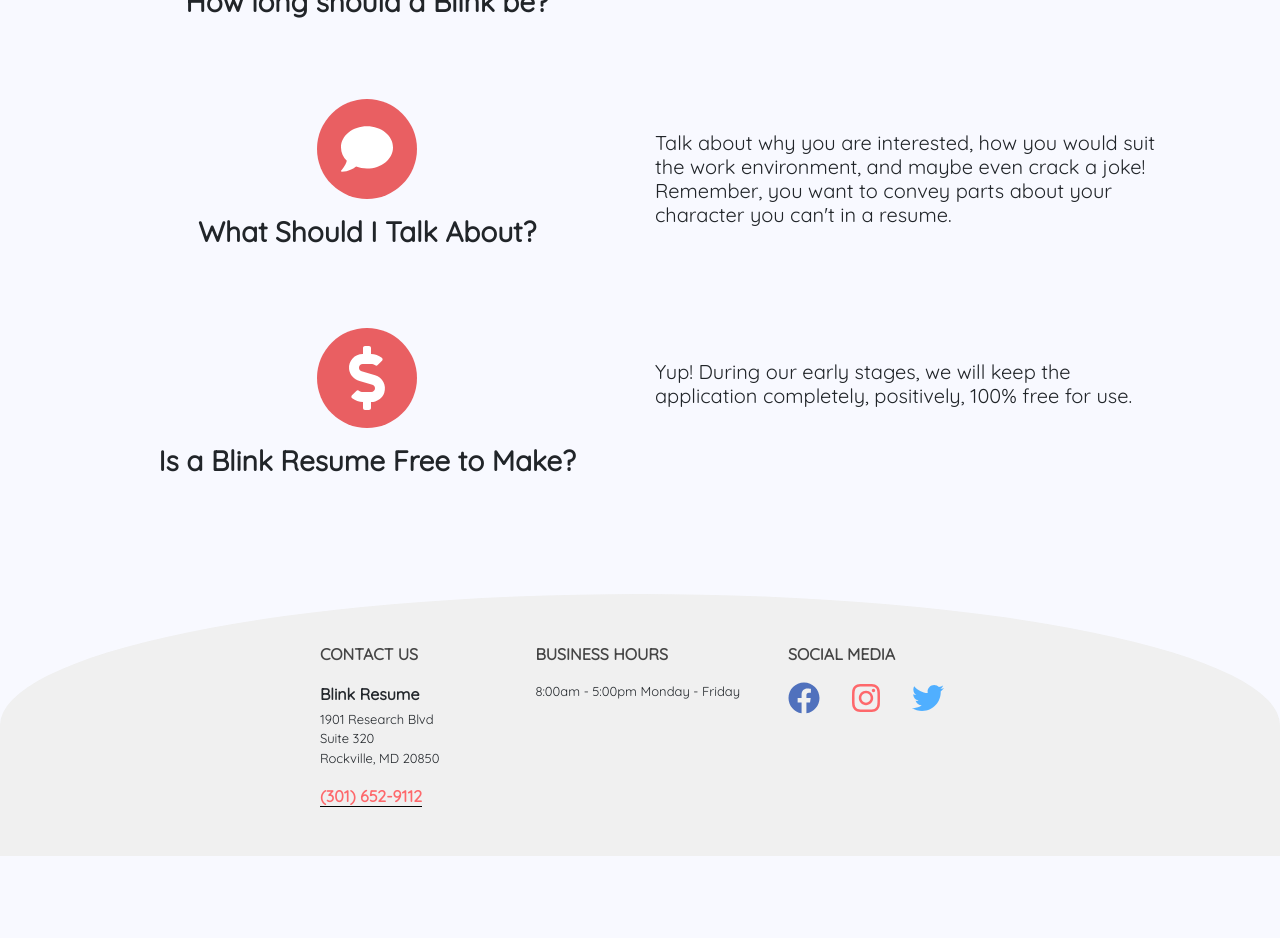
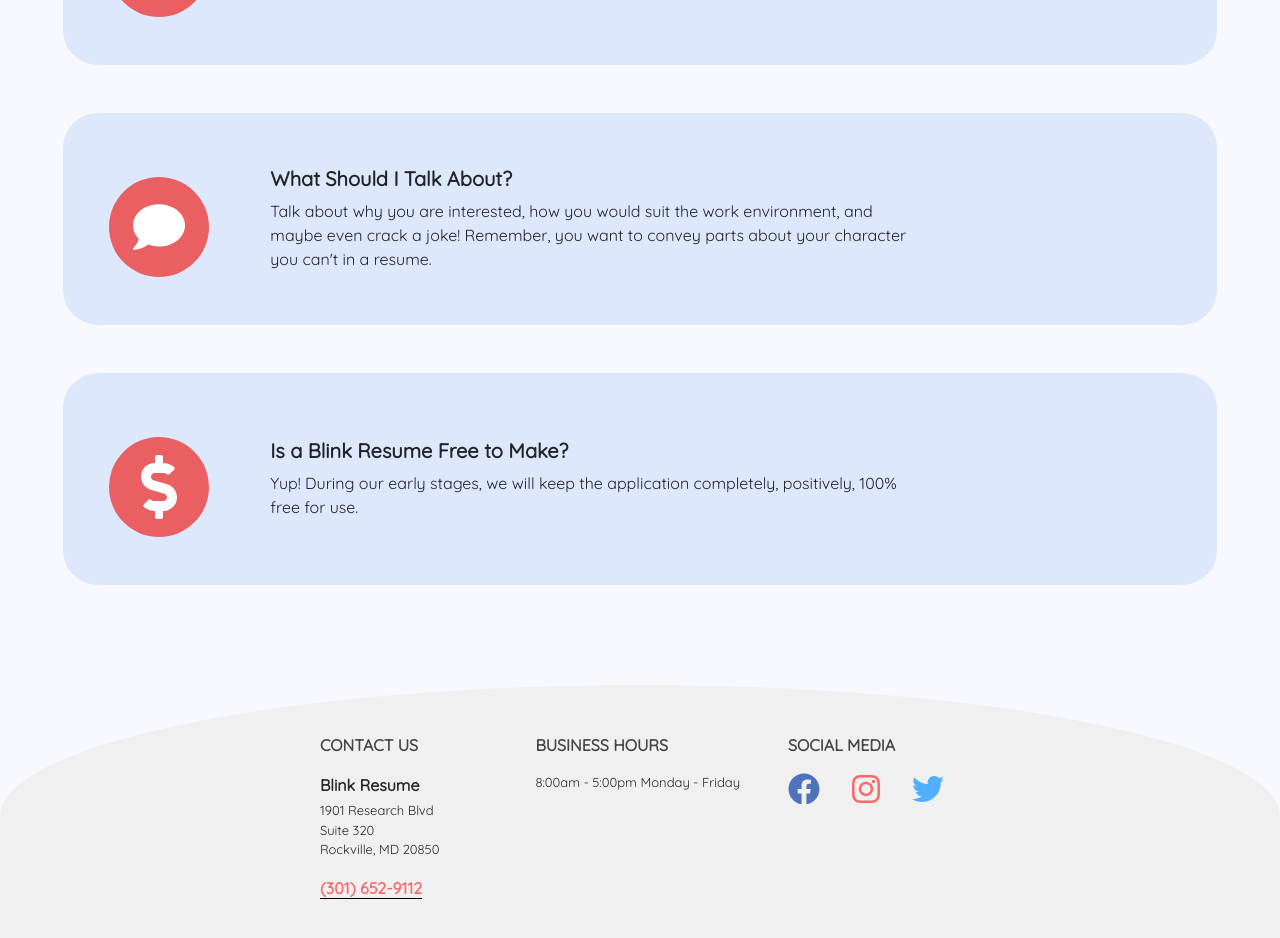
Before and after one commit to mgfalzon/blink, a React (Create React App) app: page /faq in a window 1280 px wide. Shown: the part 800-1738 px from the top of the page. Before the commit the page ends 1656 px from the top, so only its background shows below. Built offline with nearby package versions, Linux system fonts and the light colour scheme.

Commit message:
Code Cleaning, About

```diff
--- a/src/App.js
+++ b/src/App.js
@@ -1,7 +1,6 @@
 import React from 'react';
 import {BrowserRouter as Router, Switch, Route} from 'react-router-dom'
 import {BrowserView, MobileView} from 'react-device-detect'
-
 
 import './Style.css'
 import Navbar from './Components/Navbar'
@@ -10,20 +9,16 @@ import FAQ from './Pages/FAQ'
 import Footer from './Components/Footer'
 
 const App = () => (
-   <>
     <BrowserView>
         <Router>
             <Navbar />
             <Switch>
+              <Route exact component={Home} path='/' />
               <Route component={FAQ} path='/faq' />
-              <Route component={Home} path='/' />
             </Switch>
          </Router>
       <Footer />
     </BrowserView>
-    </>
 )
 
-
-
 export default App;
--- a/src/Components/FaqTable.js
+++ /dev/null
@@ -1,54 +0,0 @@
-import React from 'react'
-import {Row, Col, Image} from 'react-bootstrap'
-import {FaClock, FaComment, FaDollarSign} from 'react-icons/fa'
-
-const RowCols = ({icon, question, answer}) => (
-    <div>
-        <Row className="justify-content-md-center mt-5 ">
-        <Col className='icon-col pb-2' xs={5}
-        // style={{backgroundColor: "#dde8fc",
-        //                         borderTopLeftRadius: 35, borderBottomLeftRadius: 35}}
-                                >
-            <div className='circle mt-3'>{React.createElement(icon)}</div>
-            <h3 className='mt-3 font-weight-bold'>{question}</h3>
-        </Col>
-        <Col xs={5}
-        // style={{backgroundColor: "#dde8fc",
-        //                         borderTopRightRadius: 35, borderBottomRightRadius: 35}}
-                                >
-            <h5 className="mt-5">{answer}</h5>
-        </Col>
-        </Row>
-    </div>
-)
-
-
-
-const FaqTable = () => (
-    <>
-            <RowCols icon={FaClock}
-                question="How long should a Blink be?"
-                answer="A Blink should be 20-30 seconds long.
-                        You do not want to overwhelm the hiring manager
-                        but you also want to properly introduce yourself!
-                "
-            />
-
-            <RowCols icon={FaComment}
-                question="What Should I Talk About?"
-                answer="Talk about why you are interested, how you would
-                        suit the work environment, and maybe even crack a joke!
-                        Remember, you want to convey parts about your character you can't in a resume.
-                "
-            />
-            <RowCols icon={FaDollarSign}
-                question="Is a Blink Resume Free to Make?"
-                answer="Yup! During our early stages, we will keep the application
-                        completely, positively, 100% free for use.
-                "
-            />
-
-    </>
-)
-
-export default FaqTable
--- a/src/Components/Footer.js
+++ b/src/Components/Footer.js
@@ -1,4 +1,4 @@
-import React, {useState} from 'react'
+import React from 'react'
 import {FontAwesomeIcon} from "@fortawesome/react-fontawesome"
 import{faInstagram,faTwitter,faFacebook} from "@fortawesome/free-brands-svg-icons"
 
@@ -8,62 +8,39 @@ const facebook_icon = {color: '#4968ad'}
 const instagram_icon = {margin: '0 1rem', color: '#e95f62'}
 const twitter_icon = {margin: '0 1rem', color: '#49a1eb'}
 
-const TelLink = (props) => {
-    const [color, setColor] = useState('#e95f62')
-    return <a
-        style={{
-            color: color,
-            fontWeight: 'bold',
-            borderBottom: '1px solid #000',
-            textDecoration: 'none',
-        }}
-        href={'tel:' + props.children}
-        onMouseOver={() => setColor('#205e48')}
-        onMouseOut={() => setColor('#e95f62')}
-    >{props.children}</a>
-}
+const TelLink = props => (
+    <a className='tel-link' href={'tel:' + props.children}>{props.children}</a>
+)
 
-const SocialMedia = (props) => {
-    return <div className="social-container">
+const SocialLink = props => (
+    <a target="_blank" rel="noopener noreferrer" {...props}></a>
+)
 
-    <a
-    href="https://www.facebook.com/blinkresume/"
-    className="mr-3"
-    style={facebook_icon}
-    target="_blank"
-    rel="noopener noreferrer"
-    >
-        <FontAwesomeIcon icon={faFacebook} size="2x"/>
-    </a>
-     <a
-    href="https://www.instagram.com/blinkresumes/"
-    className="mr-3"
-    style={instagram_icon}
-    target="_blank"
-    rel="noopener noreferrer"
-    >
-        <FontAwesomeIcon icon={faInstagram} size="2x"/>
-    </a>
-    <a
-    href="https://twitter.com/blinkresume"
-    className="twitterSocial"
-    style={twitter_icon}
-    target="_blank"
-    rel="noopener noreferrer"
-    >
-        <FontAwesomeIcon icon={faTwitter} size="2x"/>
-    </a>
-</div>
-}
+const SocialMedia = () => (
+    <>
+        <SocialLink href="https://www.facebook.com/blinkresume/" className="mr-3" style={facebook_icon}>
+            <FontAwesomeIcon icon={faFacebook} size="2x"/>
+        </SocialLink>
+        <SocialLink href="https://www.instagram.com/blinkresumes/" className="mr-3" style={instagram_icon}>
+            <FontAwesomeIcon icon={faInstagram} size="2x"/>
+        </SocialLink>
+        <SocialLink href="https://www.twitter.com/blinkresumes/"  style={twitter_icon}>
+            <FontAwesomeIcon icon={faTwitter} size="2x"/>
+        </SocialLink>
+    </>
+)
 
 const Footer = () => (
-
-   <footer style={{backgroundColor: "gainsboro", filter: "brightness(109%)",
-   borderRadius: "60% 60% 0% 0%", marginTop: 100,
-   width: "100%", display: "flex"}}>
-
+    <footer style={{
+       display: "flex",
+       width: "100%",
+       backgroundColor: "gainsboro",
+       filter: "brightness(109%)",
+       borderRadius: "60% 60% 0% 0%", marginTop: 100,
+    }}>
         <div className='d-flex justify-content-start py-5'
-            style={{position: "relative", marginLeft: "auto", marginRight: "auto"}}>
+            style={{position: "relative", marginLeft: "auto", marginRight: "auto"}}
+        >
             <div className='text-left mr-5'>
                 <p className='text-uppercase' style={header}>Contact Us</p>
                 <p className='font-weight-bold mb-1'>Blink Resume</p>
@@ -82,7 +59,7 @@ const Footer = () => (
             </div>
             <div className='text-left ml-5'>
                 <p className='text-uppercase' style={header}>Social Media</p>
-                <SocialMedia/>
+                <SocialMedia />
             </div>
         </div>
     </footer>
--- a/src/Pages/FAQ.js
+++ b/src/Pages/FAQ.js
@@ -1,29 +1,42 @@
-import React, {useState, useEffect, useRef} from 'react'
-import {Container, Row, Col, Image, Button} from 'react-bootstrap'
+import React from 'react'
+import {Container, Row, Col, Image} from 'react-bootstrap'
+import {FaClock, FaComment, FaDollarSign} from 'react-icons/fa'
 
-import FaqTable from '../Components/FaqTable'
+const Question = ({icon, question, answer}) => (
+    <Row className="mt-5 mx-5 py-5 align-items-center" style={{backgroundColor: "#dde8fc", borderRadius: 35}}>
+        <Col className='icon-col' md={2}>
+            <div className='circle mt-3'>{React.createElement(icon)}</div>
+        </Col>
+        <Col md={7}>
+            <h5 className='font-weight-bold'>{question}</h5>
+            <p className="mb-0">{answer}</p>
+        </Col>
+    </Row>
+)
 
-
-const FAQ = () => {
-
-        // Scroll Reminder
-        const [scrollReminder, setScrollReminder] = useState({})
-        useEffect(() => {
-            window.addEventListener('scroll', handleScroll)
-            return window.addEventListener('scroll', handleScroll)
-        }, [])
-        const handleScroll = () => {
-            setScrollReminder({
-                opacity: window.pageYOffset === 0 ? 1 : 0
-            })
-        }
-
-        return(
-            <div>
-               <Image fluid className='pt-5 mb-5' src={require("./faq.png")} style={{height: 'auto', width: '50%', display: 'block' ,marginLeft: 'auto', marginRight: 'auto'}} />
-               <FaqTable />
-            </div>
-        )
-}
+const FAQ = () => (
+    <>
+        <Image fluid className='pt-5 mb-5' src={require("./faq.png")} style={{height: 'auto', width: '50%', display: 'block' ,marginLeft: 'auto', marginRight: 'auto'}} />
+        <Container fluid>
+                <Question icon={FaClock}
+                    question="How long should a Blink be?"
+                    answer="A Blink should be 20-30 seconds long. You do not want to
+                            overwhelm the hiring manager but you also want to properly
+                            introduce yourself!"
+                />
+                <Question icon={FaComment}
+                    question="What Should I Talk About?"
+                    answer="Talk about why you are interested, how you would suit the work
+                            environment, and maybe even crack a joke! Remember, you want to
+                            convey parts about your character you can't in a resume."
+                />
+                <Question icon={FaDollarSign}
+                    question="Is a Blink Resume Free to Make?"
+                    answer="Yup! During our early stages, we will keep the application
+                            completely, positively, 100% free for use."
+                />
+        </Container>
+    </>
+)
 
 export default FAQ
--- a/src/Style.css
+++ b/src/Style.css
@@ -63,3 +63,13 @@ body {
     padding: 1.5rem;
     border-radius: 50%;
 }
+
+.tel-link {
+    color: #e95f62;
+    font-weight: bold;
+    border-bottom: 1px solid #000;
+    text-decoration: none;
+}
+.tel-link:hover  {
+    color: #205e48;
+}
```
Also changed, not shown: src/Pages/Utils.js (deleted, +0 -8 lines).
